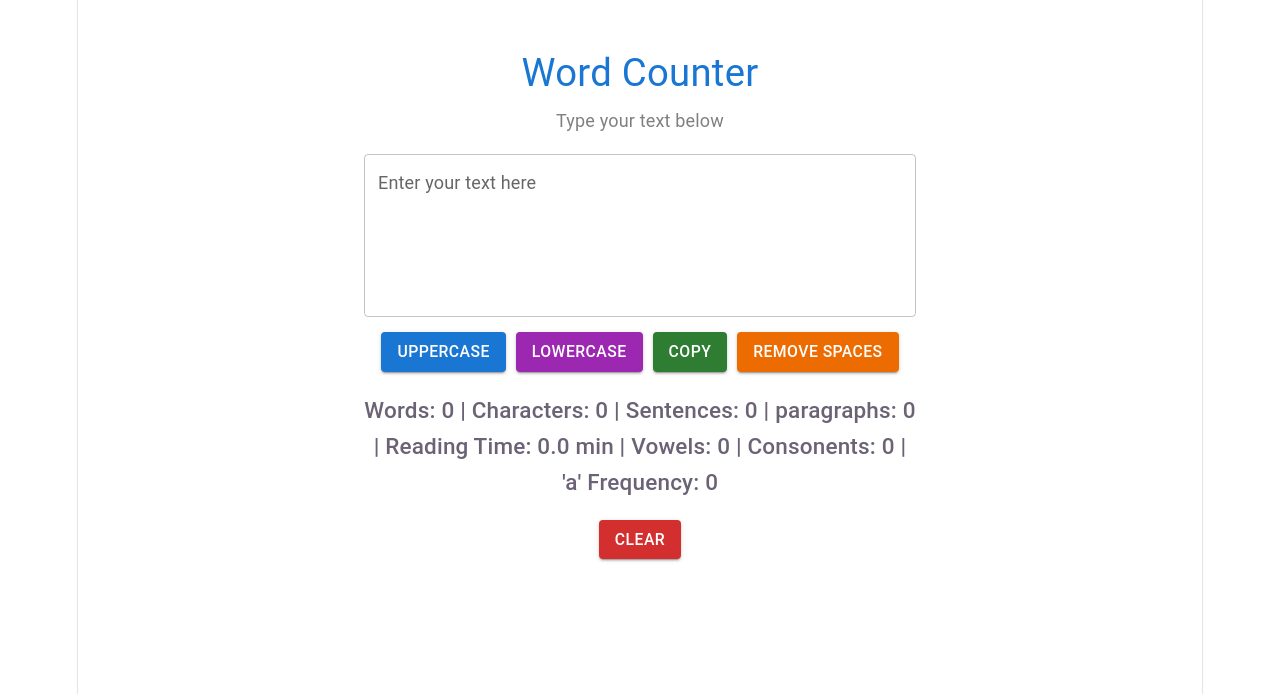
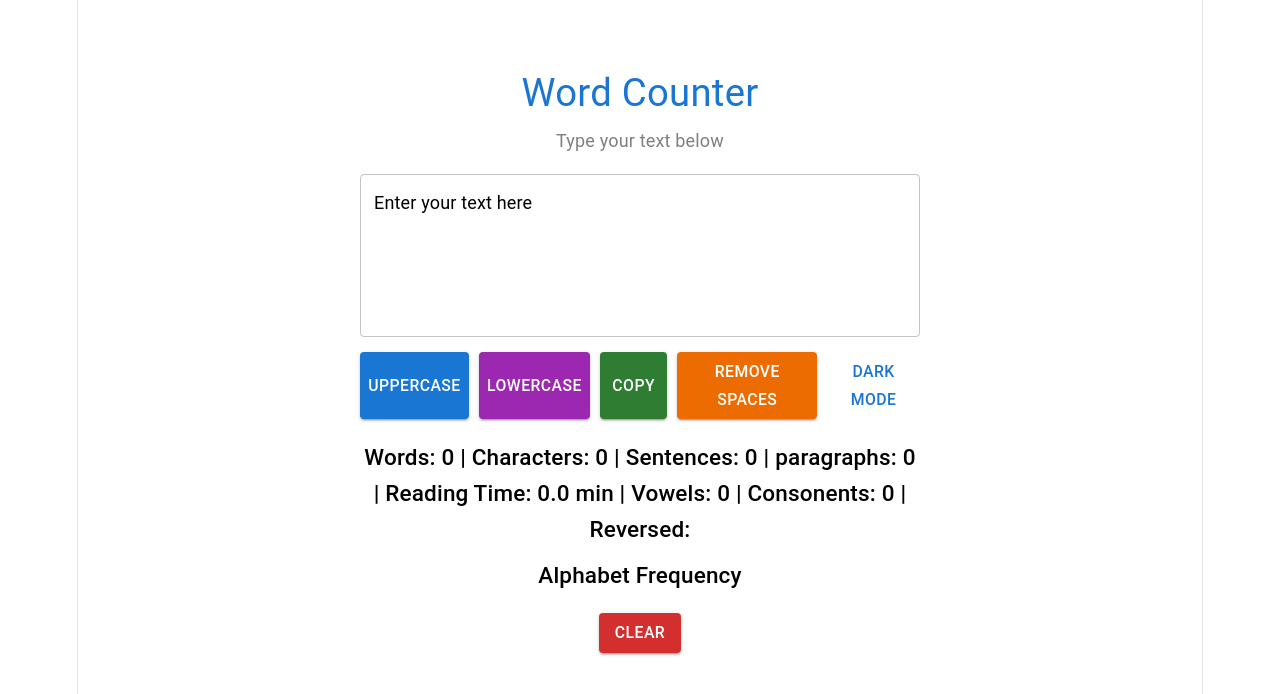
Before and after one commit to shreyagrover786-tech/Word-conter, a React (Vite) app: page / in a window 1280 px wide. Shown: the top 694 px of the page. Built offline with nearby package versions, Linux system fonts and the light colour scheme.

Commit message:
added dark mode or light mode frequency for all letters ans reverse string

```diff
--- a/src/App.jsx
+++ b/src/App.jsx
@@ -1,8 +1,11 @@
+import { ThemeProvider } from "./Components/ThemeContext.jsx"
 import WordCounter from "./Components/WordCounter";
 
 function App() {
     return (
+        <ThemeProvider>
         <WordCounter/>
+        </ThemeProvider>
     );
 }
 export default App;
--- /dev/null
+++ b/src/Components/ThemeContext.jsx
@@ -0,0 +1,16 @@
+import { createContext, useState } from "react";
+
+export const ThemeContext = createContext();
+
+export function ThemeProvider({ children }) {
+    const [dark, setDark] = useState(false);
+
+    const toggleTheme = () => {
+        setDark(!dark);
+    };
+    return (
+        <ThemeContext.Provider value={{ dark, toggleTheme}}>
+            {children}
+        </ThemeContext.Provider>
+    )
+}
--- a/src/Components/WordCounter.jsx
+++ b/src/Components/WordCounter.jsx
@@ -1,14 +1,18 @@
-import { useState } from "react";
+import { useContext, useState } from "react";
+import { ThemeContext } from "./ThemeContext.jsx";
 import {Container, Typography, TextField, Button} from "@mui/material";
 
 function WordCounter() {
     const [text, setText] = useState("");
+    const {dark, toggleTheme} = useContext(ThemeContext);
 
     const words = text === "" ? 0 : text.trim().split(" ").length;
     const characters = text.length;
     const sentences = text .trim() === "" ? 0 : text.split(/[.!?]+/).filter(s => s.trim() !== "").length;
     const paragraphs = text.split(/\n+/).filter(p => p.trim() !== "").length;
     const readTime = (words / 200).toFixed(1);
+    const reversed = text.split("").reverse().join("");
+
     let vowels = 0;
     let consonents = 0;
     for (let ch of text) {
@@ -18,14 +22,20 @@ function WordCounter() {
             consonents++;
         }
     }
-    let aCount = 0;
-    for (let ch of text) {
-        if (ch ==="a" || ch ==="A") {
-            aCount++;
+    let freq = {};
+    for (let ch of text.toLowerCase()) {
+        if (ch >="a" && ch <="z") {
+           if (freq[ch]) {
+            freq[ch]++;
+           } else {
+            freq[ch] = 1;
+           }
         }
     }
     return (
-        <Container maxWidth="sm" style={{textAlign: "center", marginTop: "50px"}}>
+        <Container maxWidth="sm" style={{textAlign: "center", marginTop: "50px", background: dark ? "#222" : "white",
+            color: dark ? "white" : "black", minHeight: "100vh", padding: "20px", borderRadius: "10px"
+        }}>
             <Typography variant="h4" color="primary">
                 Word Counter
             </Typography>
@@ -38,8 +48,17 @@ function WordCounter() {
             rows={5}
             label="Enter your text here"
             variant="outlined"
-            value={text}
+             value={text}
             onChange={(e) => setText(e.target.value)}
+            sx={{
+                "& .MuiOutlinedInput-root": {
+                    color: dark ? "white" : "black",
+                    backgroundColor: dark ? "#333" : "white",
+                },
+                "& .MuiInputLabel-root": {
+                    color: dark ? "white" : "black",
+                },
+            }}
             />
             <div style={{marginTop: "15px", display: "flex", gap: "10px", justifyContent: "center"}}>
                 <Button
@@ -63,10 +82,22 @@ function WordCounter() {
                 onClick={() => setText(text.split(/[ ]+/).join(" "))}>
                     REMOVE SPACES
                 </Button>
+                <Button onClick={toggleTheme}>
+                    {dark ? "LIGHT MODE" : "DARK MODE"}
+                </Button>
             </div>
             <Typography variant="h6" style={{marginTop: "20px"}}>
-                Words: {words} | Characters: {characters} | Sentences: {sentences} | paragraphs: {paragraphs} | Reading Time: {readTime} min | Vowels: {vowels} | Consonents: {consonents} | 'a' Frequency: {aCount}
+                Words: {words} | Characters: {characters} | Sentences: {sentences} | paragraphs: {paragraphs} | Reading Time: {readTime} min | Vowels: {vowels} | Consonents: {consonents} | Reversed: {reversed}
             </Typography>
+            <Typography variant="h6" style={{marginTop: "10px"}}>
+                Alphabet Frequency
+            </Typography>
+            {Object.entries(freq).map(([letter, count]) => (
+                <Typography key={letter}>
+                    {letter} : {count} times
+                </Typography>
+            ))}
+
             <Button
             variant="contained"
             color="error"
```
